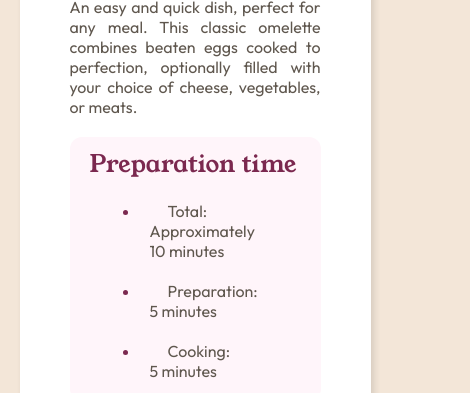
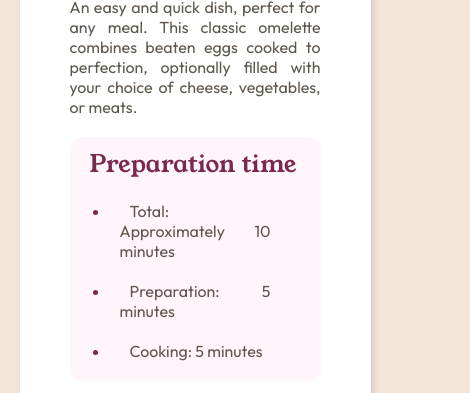
Before and after one commit to julwa-carolina/Omelette, a plain HTML site: page index.html in a window 390 px wide. Shown: the part 451-844 px from the top of the page, 470 px wide, since content can reach past the window. Drawn offline with Linux system fonts and the light colour scheme.

Commit message:
Update style.css

```diff
--- a/estilo/style.css
+++ b/estilo/style.css
@@ -80,7 +80,7 @@ div#destaque li::marker {
 
 /* tabela de nutricao */
 table {
-    width: 400px;
+    width: 70%;
     padding: 10px 0px 30px 0px;
     text-align: center;
 }
@@ -180,4 +180,9 @@ p, li, table {
     h1 {
         font-size: 2em;
     }
+    div#destaque li {
+        text-indent: 10px;
+        padding: 10px;
+        margin: 0px 20px 0px 20px;
+    }
 }
```
